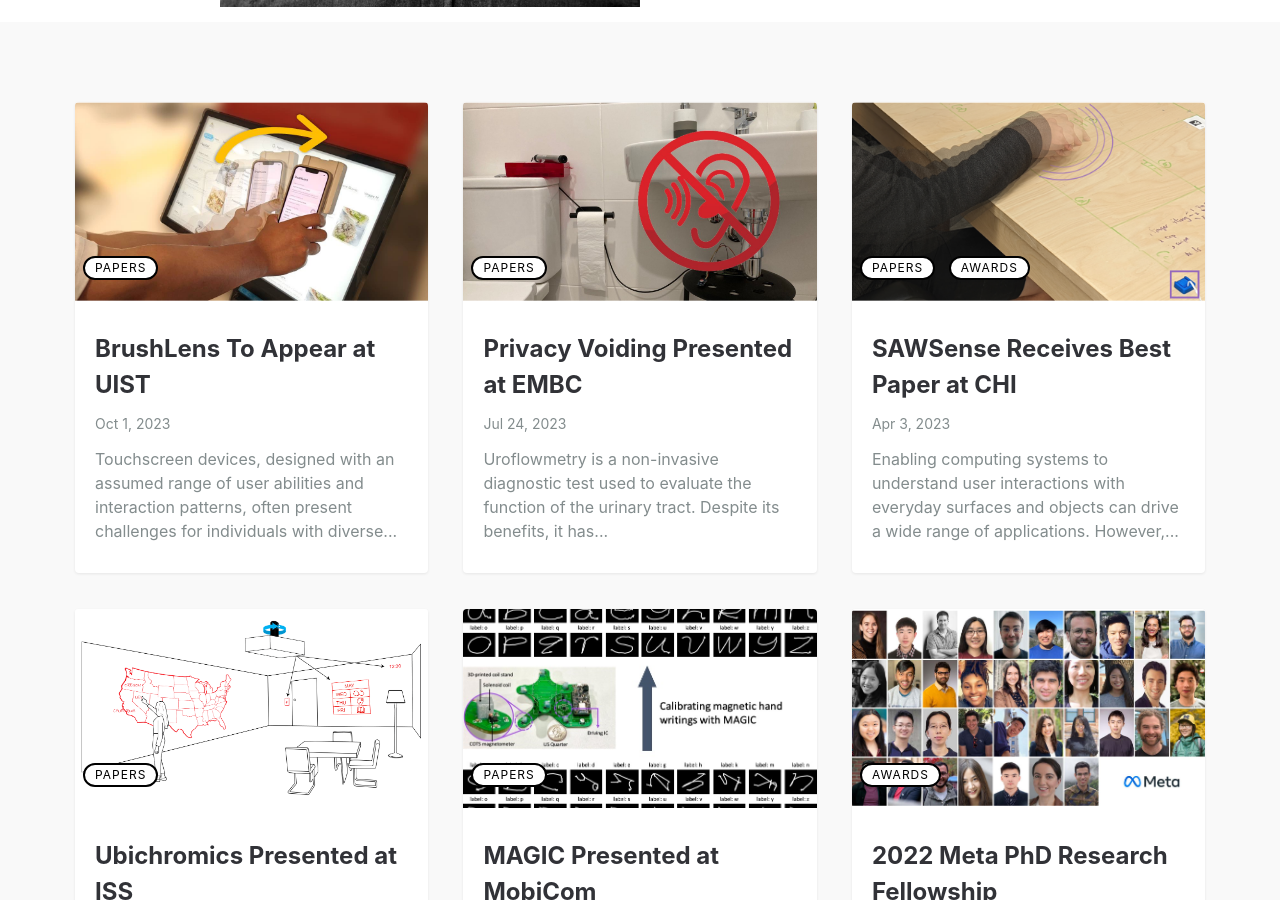
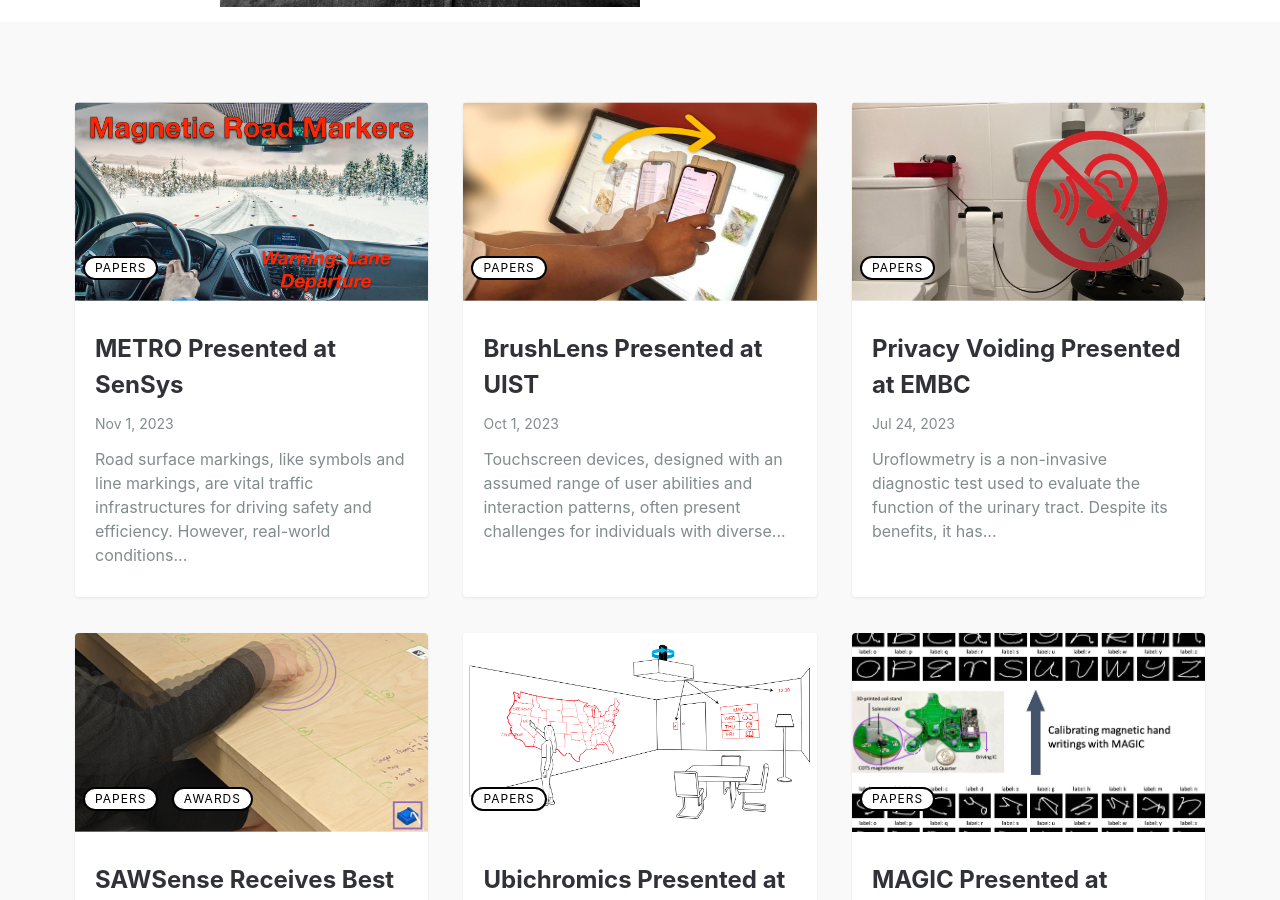
Before and after one commit to yashairavantchi/yashairavantchi.github.io, a Jekyll site: the page built from index.md, in a window 1280 px wide and 900 px high, scrolled down 733 px. Built offline with Jekyll 4.4.1, drawn with Linux system fonts in a browser that asks for light colours.

Commit message:
Small update

```diff
--- a/_posts/2023-10-1-BrushLens.md
+++ b/_posts/2023-10-1-BrushLens.md
@@ -1,6 +1,6 @@
 ---
 layout: post
-title: "BrushLens To Appear at UIST"
+title: "BrushLens Presented at UIST"
 featured-img: brushlens.jpg
 mathjax: true
 category: Papers
--- /dev/null
+++ b/_posts/2023-11-1-METRO.md
@@ -0,0 +1,13 @@
+---
+layout: post
+title: "METRO Presented at SenSys"
+featured-img: METRO.jpg
+mathjax: true
+category: Papers
+---
+
+Road surface markings, like symbols and line markings, are vital traffic infrastructures for driving safety and efficiency. However, real-world conditions can impair the utility of existing road markings. For example, adverse weather conditions such as snow and rain can quickly obliterate visibility.
+
+We propose a novel MagnETic ROad marking system (METRO) for robust recognition of road markings at low cost and high deployability. METRO pairs (a) easily deployable passive magnetic road markings with (b) an automotive-grade magnetic sensing framework that detects and interprets these markings. The design of METRO addresses several real-world challenges, such as mitigating the impact of magnetic disturbances, lowering deployment costs, and enhancing the durability of magnetic tags. On-road field tests of METRO demonstrate an overall accuracy of over 96% in interpreting various road markings in adverse conditions with less cost (only $0.17 per meter) than traditional road markings ($0.21--7.70 per meter). Our field evaluation of METRO over one month demonstrates the practicality and robustness of METRO in real-world settings. Specifically, we observed no performance degradation in the METRO sensor array and no damage or demagnetization to METRO's magnetic tags.
+
+[ACM DL](https://doi.org/10.1145/3625687.3625809) [![pdf](/assets/icons16/pdf-icon.png)]({{ BASE_PATH }}/assets/pdf/Wang23METRO.pdf)
```
Also changed, not shown: _posts/2023-07-24-EMBC.md (+1 -3 lines), assets/img/posts/METRO.jpg (added), 2 other files.
